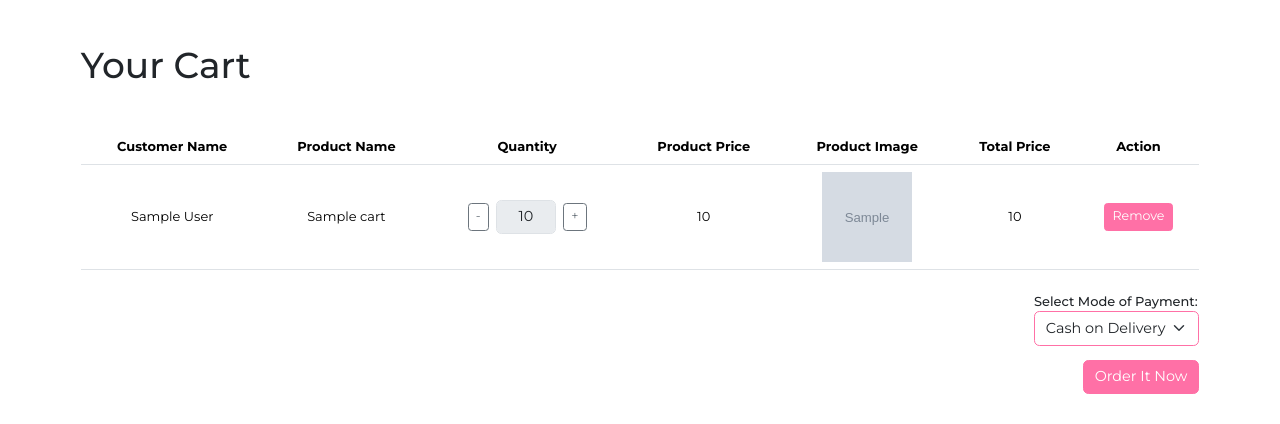
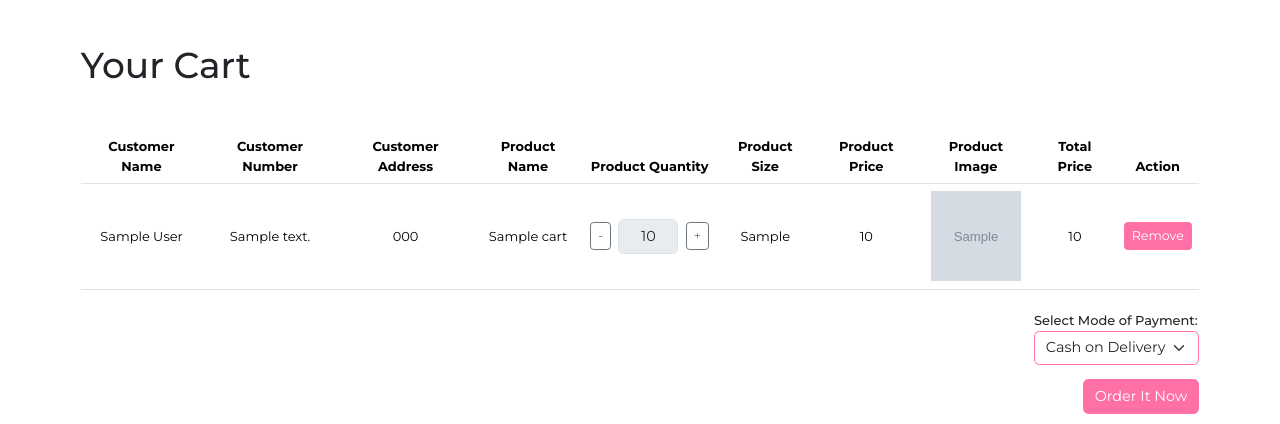
Before and after one commit to estoericull3nea/garden-brew, a PHP site: page /garden-brew/cart.php in a window 1280 px wide. Shown: the part 68-492 px from the top of the page. Run offline with PHP 8.4, Linux system fonts and the light colour scheme; the visitor is signed in with stand-in values (Sample User, id 1); tables that the repository leaves empty or names only in its code hold one stand-in row (values such as "Sample post"); grey boxes marked "Sample" are stand-in pictures; some libraries are stand-ins or nearby versions.

Commit message:
checkpoint

```diff
--- a/cart.php
+++ b/cart.php
@@ -1,6 +1,9 @@
 <?php
 session_start();
-
+if (!(isset($_SESSION['user_logged_in']) && $_SESSION['user_logged_in'] === true)) {
+    header("Location: http://localhost/garden-brew/login.php");
+    exit(); // Always call exit after header to stop further execution
+}
 ?>
 
 <!DOCTYPE html>
@@ -26,8 +29,11 @@ session_start();
                 <thead>
                     <tr>
                         <th scope="col">Customer Name</th>
+                        <th scope="col">Customer Number</th>
+                        <th scope="col">Customer Address</th>
                         <th scope="col">Product Name</th>
-                        <th scope="col">Quantity</th>
+                        <th scope="col">Product Quantity</th>
+                        <th scope="col">Product Size</th>
                         <th scope="col">Product Price</th>
                         <th scope="col">Product Image</th>
                         <th scope="col">Total Price</th>
@@ -79,9 +85,12 @@ session_start();
                 }
 
                 data.forEach(cart => {
+                    console.log(cart);
                     const cart_item = `
                         <tr>
                             <td>${cart.fname} ${cart.lname}</td>
+                            <td>${cart.address}</td>
+                            <td>${cart.phone_number}</td>
                             <td>${cart.prod_name}</td>
                             <td>
                                 <div class="d-flex justify-content-center align-items-center">
@@ -90,6 +99,7 @@ session_start();
                                     <button class="btn btn-outline-secondary btn-sm" onclick="update_quantity(${cart.cart_id}, ${cart.prod_qty + 1})">+</button>
                                 </div>
                             </td>
+                            <td>${cart.prod_size}</td>
                             <td>${cart.prod_price}</td>
                             <td><img src="./assets/images/milktea/classic/${cart.prod_img}" style="height: 90px; width: 90px;"></td>
                             <td>${cart.prod_total}</td>
```
Also changed, not shown: products.php (+12 -0 lines).
